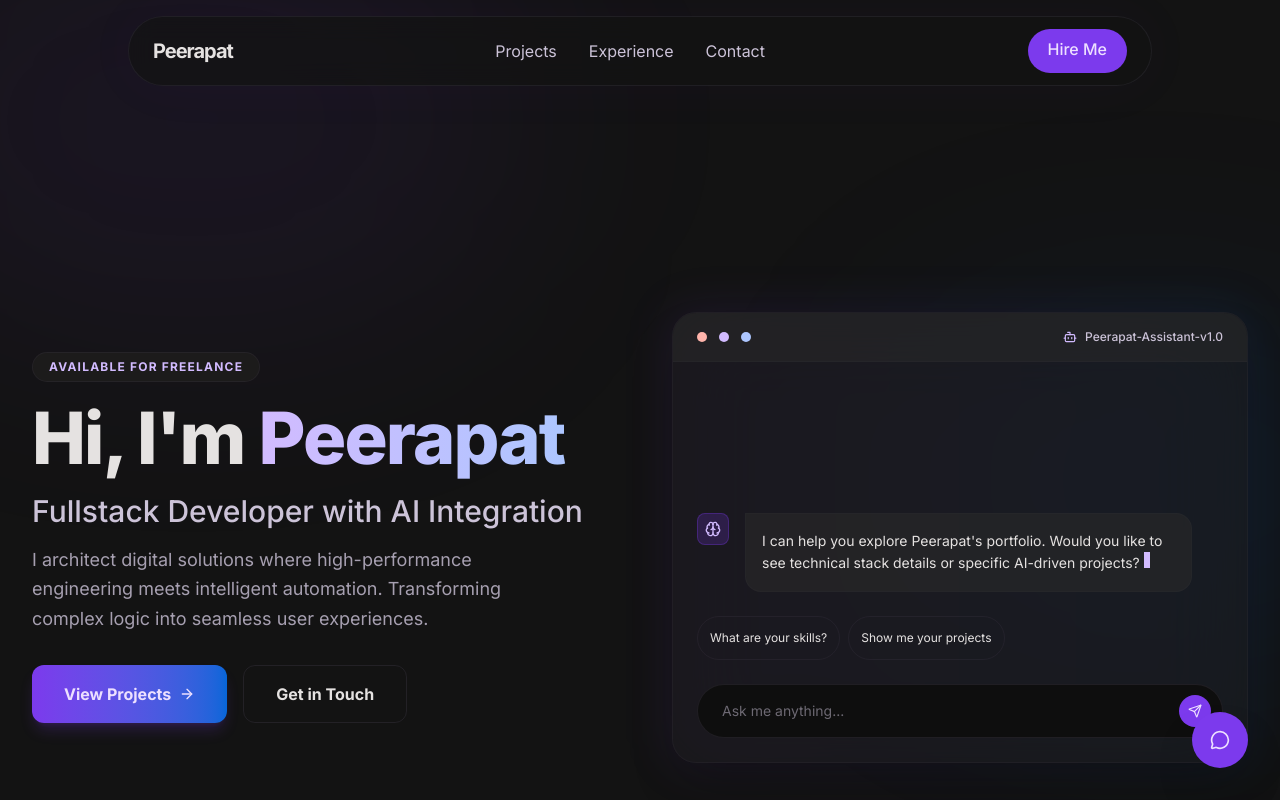
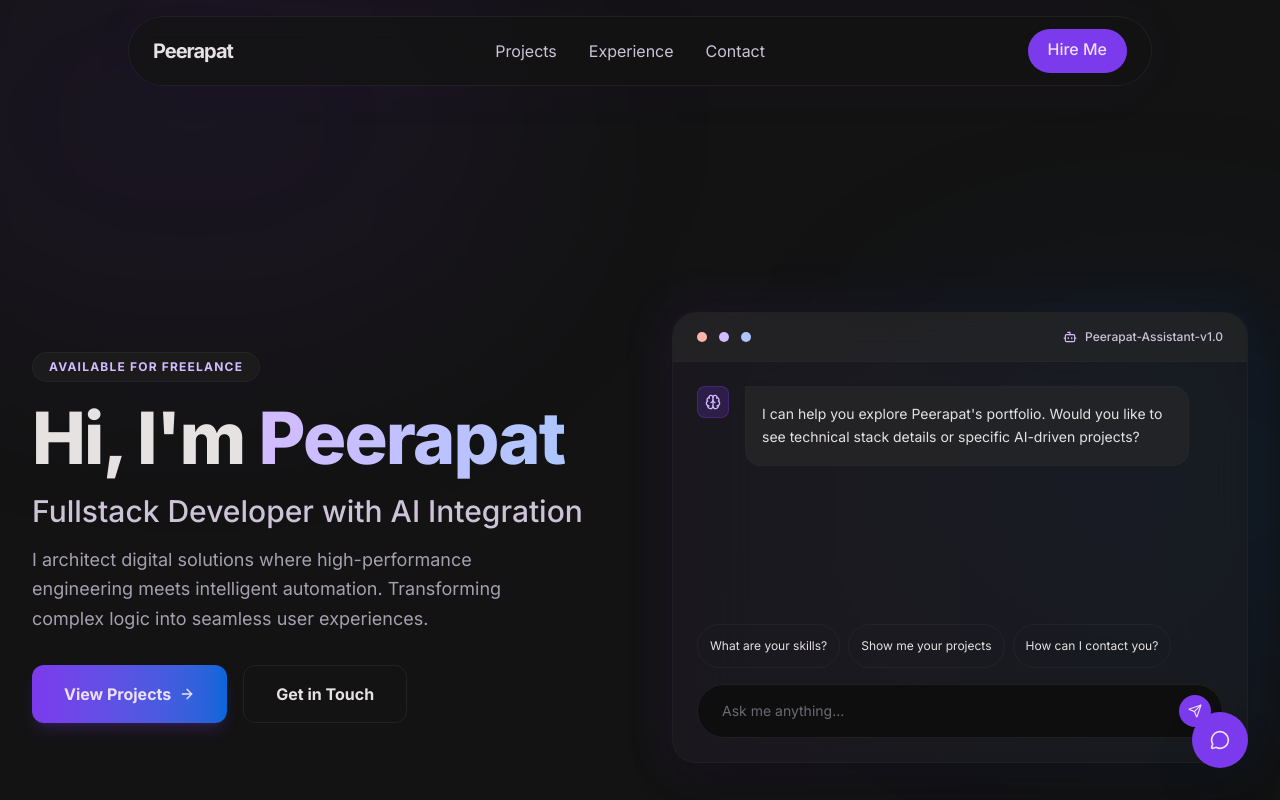
Before and after one commit to ofly153351/portfolio-next, a Next.js app: page /en in a window 1280 px wide. Shown: the top 800 px of the page. Built offline with nearby package versions, Linux system fonts and the light colour scheme.

Commit message:
feat: add smooth mock AI chat interaction

```diff
--- a/app/components/ai/AssistantCard.tsx
+++ b/app/components/ai/AssistantCard.tsx
@@ -1,12 +1,129 @@
 "use client";
 
 import { Bot, Brain, Send } from "lucide-react";
+import { useEffect, useRef, useState } from "react";
 import { useTranslations } from "next-intl";
 import type { QuickAction } from "@/types/ai";
+
+type ChatMessage = {
+  id: string;
+  role: "assistant" | "user";
+  text: string;
+};
+
+type ResponseKey = "greeting" | "projects" | "skills" | "contact" | "default";
 
 export default function AssistantCard() {
   const t = useTranslations("Portfolio.ai");
   const quickActions = t.raw("quickActions") as QuickAction[];
+  const [input, setInput] = useState("");
+  const [isThinking, setIsThinking] = useState(false);
+  const [isStreaming, setIsStreaming] = useState(false);
+  const [messages, setMessages] = useState<ChatMessage[]>([
+    {
+      id: "intro",
+      role: "assistant",
+      text: t("response"),
+    },
+  ]);
+  const scrollRef = useRef<HTMLDivElement | null>(null);
+  const timeoutRef = useRef<number[]>([]);
+  const intervalRef = useRef<number | null>(null);
+  const messageIdRef = useRef(0);
+
+  const nextMessageId = (prefix: "assistant" | "user") => {
+    messageIdRef.current += 1;
+    return `${prefix}-${messageIdRef.current}`;
+  };
+
+  useEffect(() => {
+    if (!scrollRef.current) return;
+    scrollRef.current.scrollTo({
+      top: scrollRef.current.scrollHeight,
+      behavior: "smooth",
+    });
+  }, [messages, isThinking]);
+
+  useEffect(
+    () => () => {
+      timeoutRef.current.forEach((timerId) => window.clearTimeout(timerId));
+      if (intervalRef.current !== null) {
+        window.clearInterval(intervalRef.current);
+      }
+    },
+    [],
+  );
+
+  const resolveResponse = (value: string): { key: ResponseKey; target?: string } => {
+    const text = value.toLowerCase();
+
+    if (text.includes("hi") || text.includes("hello") || text.includes("สวัสดี")) {
+      return { key: "greeting" };
+    }
+
+    if (text.includes("project") || text.includes("work") || text.includes("โปรเจกต์")) {
+      return { key: "projects", target: "projects" };
+    }
+
+    if (text.includes("skill") || text.includes("stack") || text.includes("ทักษะ")) {
+      return { key: "skills", target: "skills" };
+    }
+
+    if (text.includes("contact") || text.includes("hire") || text.includes("ติดต่อ")) {
+      return { key: "contact", target: "contact" };
+    }
+
+    return { key: "default" };
+  };
+
+  const streamReply = (text: string, target?: string) => {
+    const replyId = nextMessageId("assistant");
+    let currentIndex = 0;
+
+    setMessages((prev) => [...prev, { id: replyId, role: "assistant", text: "" }]);
+    setIsStreaming(true);
+
+    intervalRef.current = window.setInterval(() => {
+      currentIndex += 1;
+      setMessages((prev) =>
+        prev.map((item) => (item.id === replyId ? { ...item, text: text.slice(0, currentIndex) } : item)),
+      );
+
+      if (currentIndex >= text.length) {
+        if (intervalRef.current !== null) {
+          window.clearInterval(intervalRef.current);
+          intervalRef.current = null;
+        }
+        setIsStreaming(false);
+
+        if (target) {
+          const scrollTimer = window.setTimeout(() => {
+            document.getElementById(target)?.scrollIntoView({ behavior: "smooth", block: "start" });
+          }, 320);
+          timeoutRef.current.push(scrollTimer);
+        }
+      }
+    }, 18);
+  };
+
+  const submitMessage = (value: string) => {
+    const trimmed = value.trim();
+    if (!trimmed || isThinking || isStreaming) return;
+
+    setMessages((prev) => [...prev, { id: nextMessageId("user"), role: "user", text: trimmed }]);
+    setInput("");
+    setIsThinking(true);
+
+    const resolved = resolveResponse(trimmed);
+    const thinkingTimer = window.setTimeout(() => {
+      setIsThinking(false);
+      streamReply(t(`responses.${resolved.key}`), resolved.target);
+    }, 620);
+
+    timeoutRef.current.push(thinkingTimer);
+  };
+
+  const isBusy = isThinking || isStreaming;
 
   return (
     <div className="relative group w-full">
@@ -23,24 +140,63 @@ export default function AssistantCard() {
           </span>
         </div>
 
-        <div className="flex h-[420px] flex-col justify-end gap-6 overflow-hidden p-6 sm:h-[400px]">
-          <div className="space-y-4">
-            <div className="flex items-start gap-4">
-              <div className="flex h-8 w-8 shrink-0 items-center justify-center rounded-lg border border-[#7c3aed]/30 bg-[#7c3aed]/20">
-                <Brain className="text-[#d2bbff]" size={16} />
+        <div className="flex h-[420px] flex-col gap-4 p-6 sm:h-[400px]">
+          <div ref={scrollRef} className="flex flex-1 flex-col gap-4 overflow-y-auto pr-1">
+            {messages.map((message) => (
+              <div
+                key={message.id}
+                className={`chat-pop flex items-start gap-4 ${
+                  message.role === "user" ? "justify-end" : "justify-start"
+                }`}
+              >
+                {message.role === "assistant" ? (
+                  <div className="flex h-8 w-8 shrink-0 items-center justify-center rounded-lg border border-[#7c3aed]/30 bg-[#7c3aed]/20">
+                    <Brain className="text-[#d2bbff]" size={16} />
+                  </div>
+                ) : null}
+                <div
+                  className={`max-w-[85%] rounded-2xl p-4 text-sm leading-relaxed ${
+                    message.role === "assistant"
+                      ? "rounded-tl-none border border-[#4a4455]/10 bg-[#2a2a2a]/60 text-[#e5e2e1]"
+                      : "rounded-tr-none bg-[#7c3aed]/20 text-[#ede0ff]"
+                  }`}
+                >
+                  {message.text}
+                  {isStreaming && message.id === messages[messages.length - 1]?.id ? (
+                    <span className="ml-1 inline-block h-4 w-1.5 animate-pulse bg-[#d2bbff]" />
+                  ) : null}
+                </div>
               </div>
-              <div className="max-w-[85%] rounded-2xl rounded-tl-none border border-[#4a4455]/10 bg-[#2a2a2a]/60 p-4 text-sm leading-relaxed text-[#e5e2e1]">
-                {t("response")}
-                <span className="ml-1 inline-block h-4 w-1.5 animate-pulse bg-[#d2bbff]" />
+            ))}
+
+            {isThinking ? (
+              <div className="chat-pop flex items-start gap-4">
+                <div className="flex h-8 w-8 shrink-0 items-center justify-center rounded-lg border border-[#7c3aed]/30 bg-[#7c3aed]/20">
+                  <Brain className="text-[#d2bbff]" size={16} />
+                </div>
+                <div className="max-w-[85%] rounded-2xl rounded-tl-none border border-[#4a4455]/10 bg-[#2a2a2a]/60 p-4 text-sm leading-relaxed text-[#e5e2e1]">
+                  <span className="mr-2 text-[#ccc3d8]">{t("thinking")}</span>
+                  <span className="typing-dot inline-block h-2 w-2 rounded-full bg-[#d2bbff]" />
+                  <span
+                    className="typing-dot inline-block h-2 w-2 rounded-full bg-[#adc6ff]"
+                    style={{ animationDelay: "120ms" }}
+                  />
+                  <span
+                    className="typing-dot inline-block h-2 w-2 rounded-full bg-[#cebdff]"
+                    style={{ animationDelay: "240ms" }}
+                  />
+                </div>
               </div>
-            </div>
+            ) : null}
           </div>
 
           <div className="flex flex-wrap gap-2">
             {quickActions.map((action) => (
               <button
                 key={action.label}
-                className="min-h-11 rounded-full border border-[#4a4455]/20 px-3 py-2 text-xs transition-all hover:border-[#7c3aed]/50 hover:bg-[#7c3aed]/5"
+                className="min-h-11 rounded-full border border-[#4a4455]/20 px-3 py-2 text-xs transition-all hover:border-[#7c3aed]/50 hover:bg-[#7c3aed]/5 disabled:opacity-40"
+                disabled={isBusy}
+                onClick={() => submitMessage(action.label)}
                 type="button"
               >
                 {action.label}
@@ -51,11 +207,23 @@ export default function AssistantCard() {
           <div className="relative">
             <input
               className="w-full rounded-full border border-[#4a4455]/30 bg-[#0e0e0e] py-4 pl-6 pr-14 text-sm transition-all placeholder:text-[#ccc3d8]/50 focus:border-[#7c3aed]/50 focus:outline-none focus:ring-2 focus:ring-[#7c3aed]/30"
+              disabled={isBusy}
+              onChange={(event) => setInput(event.target.value)}
+              onKeyDown={(event) => {
+                if (event.key === "Enter") {
+                  event.preventDefault();
+                  submitMessage(input);
+                }
+              }}
               placeholder={t("placeholder")}
               type="text"
+              value={input}
             />
             <button
               className="absolute right-3 top-1/2 flex h-8 w-8 -translate-y-1/2 items-center justify-center rounded-full bg-[#7c3aed] text-[#ede0ff]"
+              aria-label={t("sendAria")}
+              disabled={isBusy}
+              onClick={() => submitMessage(input)}
               type="button"
             >
               <Send size={14} />
--- a/app/globals.css
+++ b/app/globals.css
@@ -98,3 +98,36 @@ body {
   -webkit-text-fill-color: transparent;
   background-clip: text;
 }
+
+@keyframes chat-pop {
+  from {
+    opacity: 0;
+    transform: translateY(8px);
+  }
+  to {
+    opacity: 1;
+    transform: translateY(0);
+  }
+}
+
+.chat-pop {
+  animation: chat-pop 0.24s ease-out;
+}
+
+@keyframes typing-bounce {
+  0%,
+  80%,
+  100% {
+    transform: translateY(0);
+    opacity: 0.45;
+  }
+  40% {
+    transform: translateY(-2px);
+    opacity: 1;
+  }
+}
+
+.typing-dot {
+  margin-right: 0.25rem;
+  animation: typing-bounce 1s infinite ease-in-out;
+}
--- a/messages/en.json
+++ b/messages/en.json
@@ -29,13 +29,25 @@
     "ai": {
       "version": "Peerapat-Assistant-v1.0",
       "response": "I can help you explore Peerapat's portfolio. Would you like to see technical stack details or specific AI-driven projects?",
+      "thinking": "Thinking",
+      "sendAria": "Send message",
       "placeholder": "Ask me anything...",
+      "responses": {
+        "greeting": "Hey, glad you're here. Ask me about projects, skills, or contact details and I'll guide you fast.",
+        "projects": "Here are selected projects with AI, fintech, and infrastructure focus. I can scroll you to the projects section now.",
+        "skills": "Core stack: Angular, Node.js, TypeScript, and AI integration workflows. If you want, I can break down each skill by real project usage.",
+        "contact": "You can reach out from the contact section and we can discuss your project scope quickly. I can move you there now.",
+        "default": "I can help with projects, skills, and contact info in this portfolio. Try asking things like 'show projects' or 'what are your skills'."
+      },
       "quickActions": [
         {
           "label": "What are your skills?"
         },
         {
           "label": "Show me your projects"
+        },
+        {
+          "label": "How can I contact you?"
         }
       ]
     },
--- a/messages/th.json
+++ b/messages/th.json
@@ -29,13 +29,25 @@
     "ai": {
       "version": "Peerapat-Assistant-v1.0",
       "response": "ผมช่วยพาคุณสำรวจพอร์ตของพีรพัทธได้ครับ อยากดูสแต็กเทคนิคหรือโปรเจกต์ที่ขับเคลื่อนด้วย AI ก่อนดีครับ",
+      "thinking": "กำลังคิดคำตอบ",
+      "sendAria": "ส่งข้อความ",
       "placeholder": "ถามผมได้เลย...",
+      "responses": {
+        "greeting": "ยินดีต้อนรับครับ ผมช่วยแนะนำเรื่องโปรเจกต์ ทักษะ และช่องทางติดต่อได้ทันที",
+        "projects": "ผลงานหลักจะเน้น AI, fintech และ infrastructure ครับ เดี๋ยวผมเลื่อนไปส่วนโปรเจกต์ให้ได้เลย",
+        "skills": "สแต็กหลักคือ Angular, Node.js, TypeScript และงานเชื่อมต่อ AI ครับ ถ้าต้องการผมสรุปการใช้งานจริงแต่ละตัวให้ได้",
+        "contact": "คุณสามารถติดต่อจากส่วน contact ได้เลยครับ แล้วเราคุยขอบเขตงานต่อได้ทันที เดี๋ยวผมพาเลื่อนไปให้",
+        "default": "ผมช่วยสรุปโปรเจกต์ ทักษะ และช่องทางติดต่อได้ครับ ลองพิมพ์ว่า 'show projects' หรือ 'มีทักษะอะไรบ้าง?' ได้เลย"
+      },
       "quickActions": [
         {
           "label": "มีทักษะอะไรบ้าง?"
         },
         {
           "label": "ขอดูโปรเจกต์หน่อย"
+        },
+        {
+          "label": "ติดต่อได้ทางไหน?"
         }
       ]
     },
```
